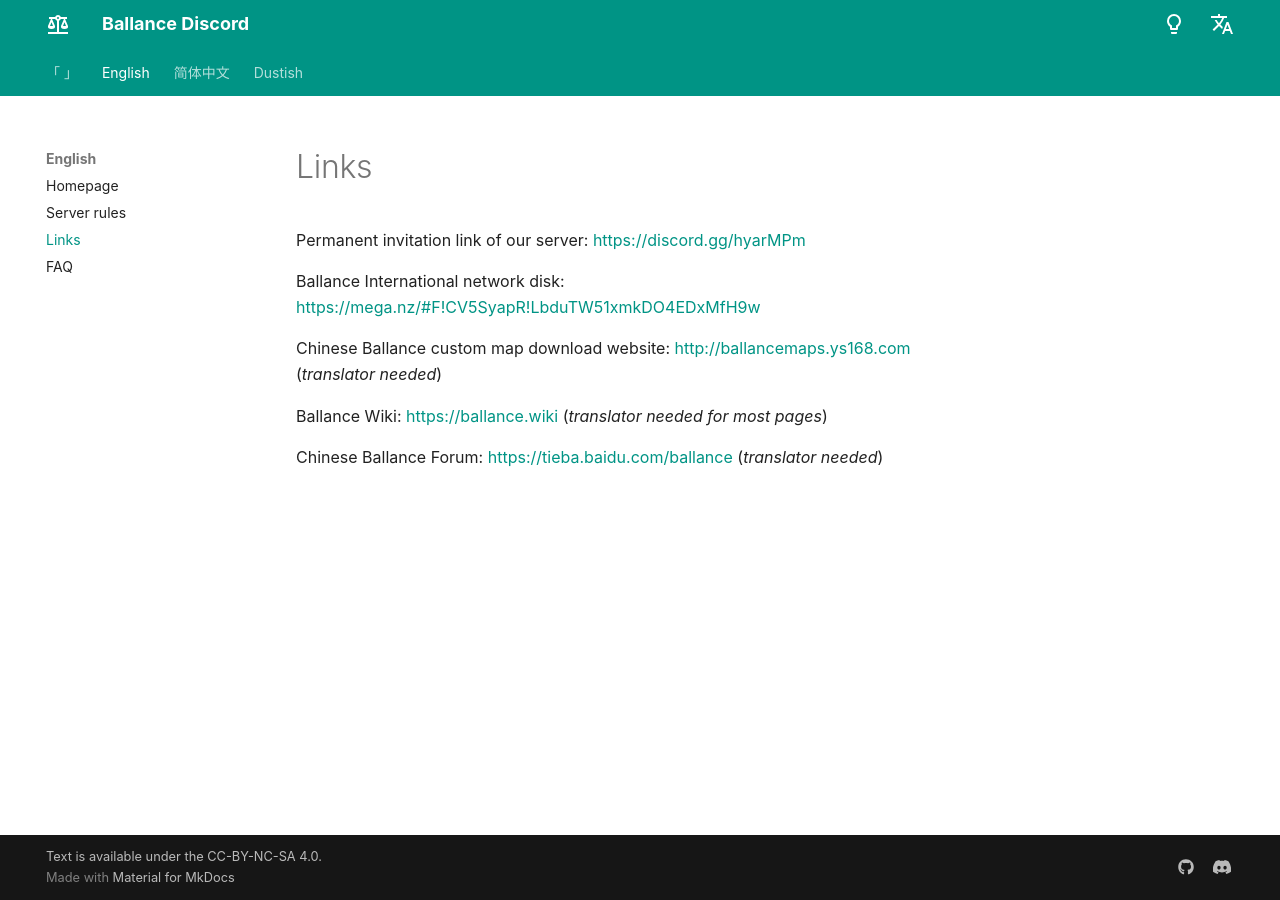
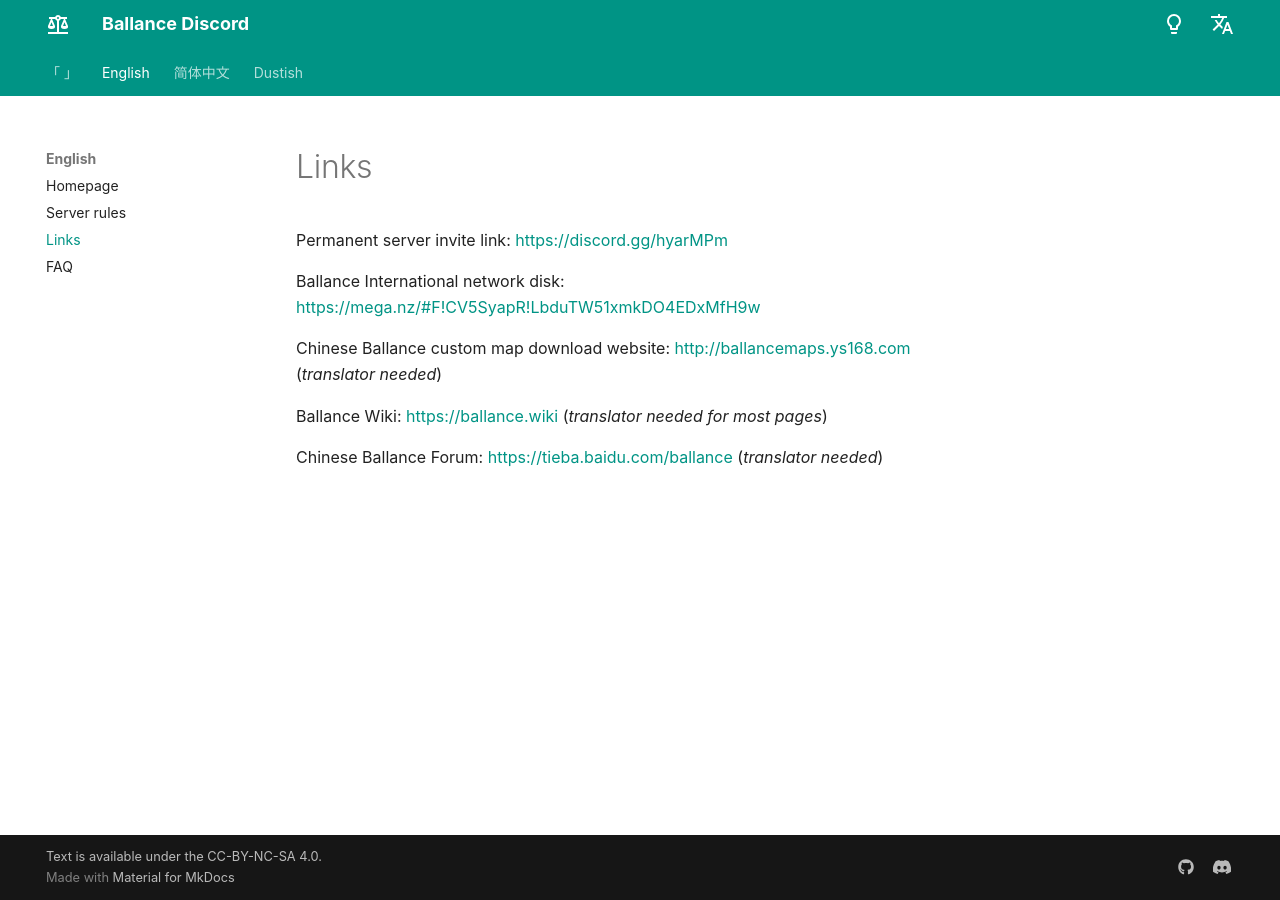
Before and after one commit to yyc12345/ballance-discord-rules, an MkDocs documentation site: the page built from docs/en/links.md, in a window 1280 px wide. Built offline with MkDocs 1.6.1 and Material for MkDocs 9.7.7, drawn with Linux system fonts in a browser that asks for light colours; comment, search, counter and statistics services are not loaded.

Commit message:
Update English Links page

```diff
--- a/docs/en/links.md
+++ b/docs/en/links.md
@@ -1,6 +1,6 @@
 # Links
 
-Permanent invitation link of our server: https://discord.gg/hyarMPm
+Permanent server invite link: https://discord.gg/hyarMPm
 
 Ballance International network disk: https://mega.nz/#F!CV5SyapR!LbduTW51xmkDO4EDxMfH9w
 
```
